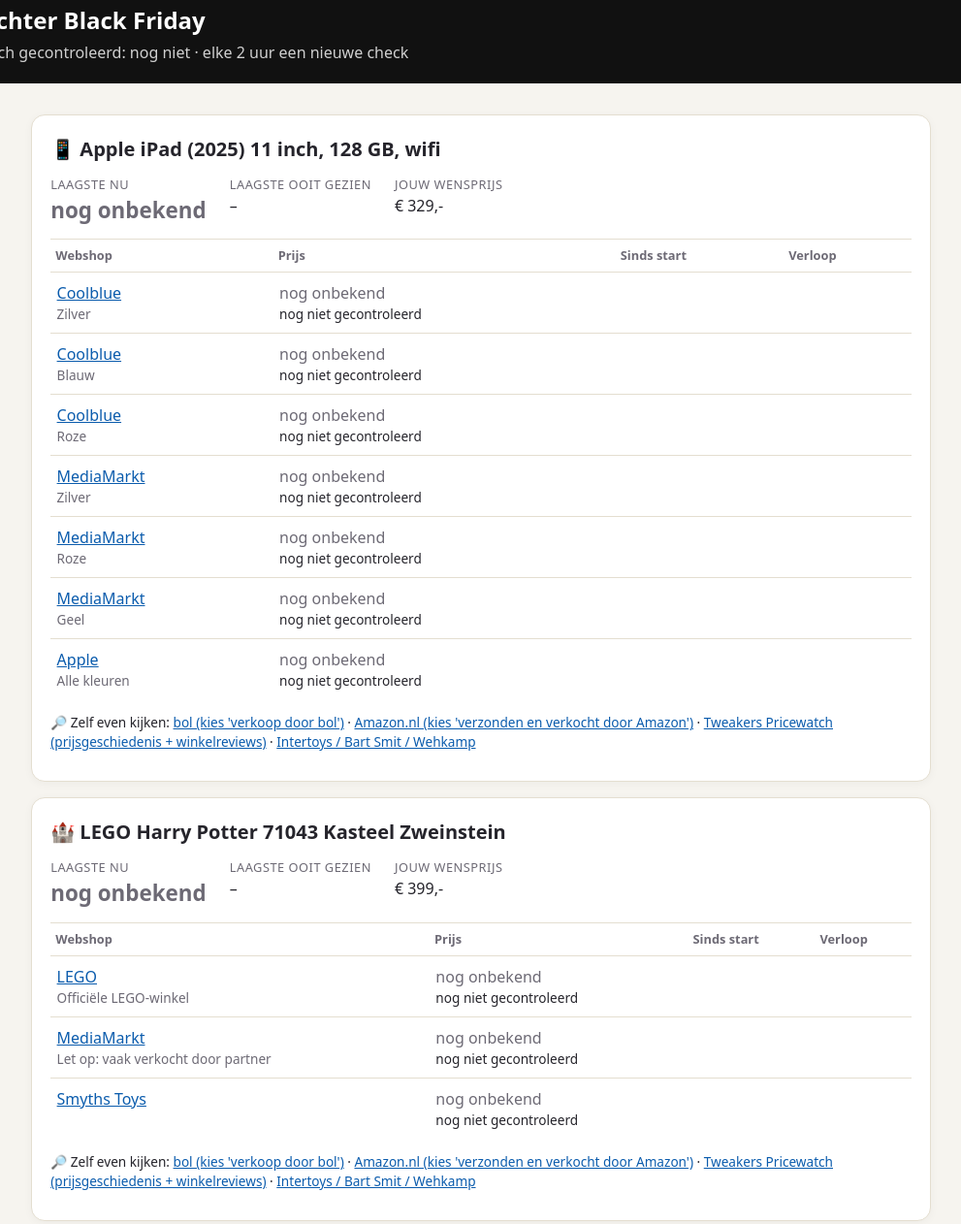
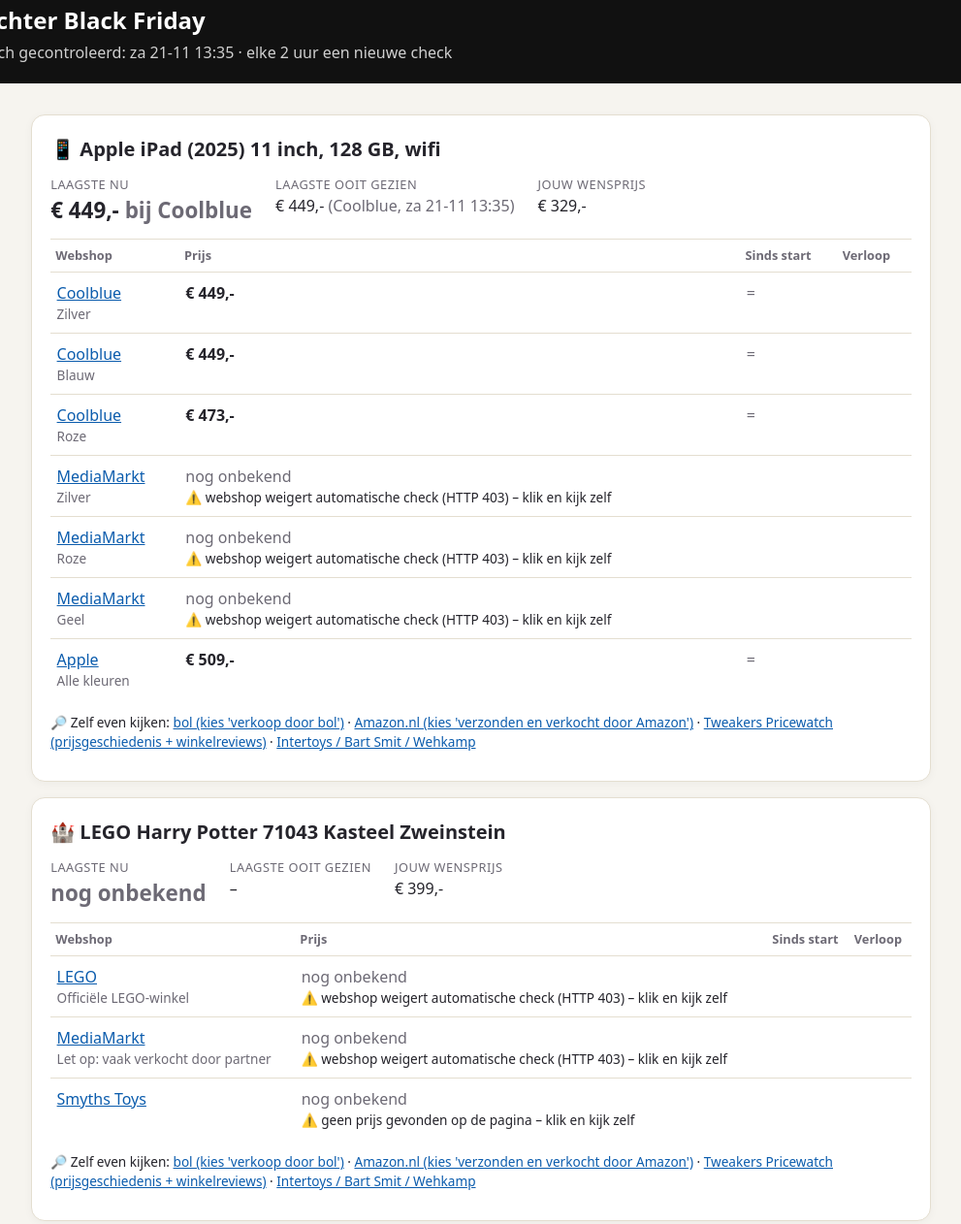
Before and after one commit to Wydo1979/Tess, a plain HTML site: page prijswachter.html in a window 1280 px wide. Shown: the part 16-1278 px from the top of the page at 97% size, without its empty margins (144-1135 px from the left). Drawn offline with Linux system fonts and the light colour scheme.

Commit message:
Prijswachter: prijzen bijgewerkt

```diff
--- a/prijswachter.html
+++ b/prijswachter.html
@@ -42,15 +42,15 @@
 <body>
 <header>
   <h1>🛍️ Prijswachter Black Friday</h1>
-  <p>Laatst automatisch gecontroleerd: nog niet · elke 2 uur een nieuwe check</p>
+  <p>Laatst automatisch gecontroleerd: za 21-11 13:35 · elke 2 uur een nieuwe check</p>
 </header>
 <main>
 
     <section class="kaart">
       <h2>📱 Apple iPad (2025) 11 inch, 128 GB, wifi</h2>
       <div class="cijfers">
-        <div><div class="label">Laagste nu</div><div class="groot"><span class="zacht">nog onbekend</span></div></div>
-        <div><div class="label">Laagste ooit gezien</div><div>–</div></div>
+        <div><div class="label">Laagste nu</div><div class="groot">€ 449,- <span class="zacht">bij Coolblue</span></div></div>
+        <div><div class="label">Laagste ooit gezien</div><div>€ 449,- <span class="zacht">(Coolblue, za 21-11 13:35)</span></div></div>
         <div><div class="label">Jouw wensprijs</div><div>€ 329,-</div></div>
       </div>
       <table>
@@ -59,50 +59,50 @@
           <tr>
             <td><a href="https://www.coolblue.nl/product/960489/apple-ipad-2025-11-inch-128gb-wifi-zilver.html" target="_blank" rel="noopener">Coolblue</a>
                 <div class="zacht klein">Zilver</div></td>
-            <td><span class="zacht">nog onbekend</span><div class="klein">nog niet gecontroleerd</div></td>
-            <td></td>
+            <td><strong>€ 449,-</strong><div class="klein"></div></td>
+            <td><span class="zacht">=</span></td>
             <td></td>
           </tr>
           <tr>
             <td><a href="https://www.coolblue.nl/product/961491/apple-ipad-2025-11-inches-128gb-wifi-blue.html" target="_blank" rel="noopener">Coolblue</a>
                 <div class="zacht klein">Blauw</div></td>
-            <td><span class="zacht">nog onbekend</span><div class="klein">nog niet gecontroleerd</div></td>
-            <td></td>
+            <td><strong>€ 449,-</strong><div class="klein"></div></td>
+            <td><span class="zacht">=</span></td>
             <td></td>
           </tr>
           <tr>
             <td><a href="https://www.coolblue.nl/product/961493/apple-ipad-2025-11-inches-128gb-wifi-pink.html" target="_blank" rel="noopener">Coolblue</a>
                 <div class="zacht klein">Roze</div></td>
-            <td><span class="zacht">nog onbekend</span><div class="klein">nog niet gecontroleerd</div></td>
-            <td></td>
+            <td><strong>€ 473,-</strong><div class="klein"></div></td>
+            <td><span class="zacht">=</span></td>
             <td></td>
           </tr>
           <tr>
             <td><a href="https://www.mediamarkt.nl/nl/product/_apple-ipad-a16-11-inch-128-gb-silver-wi-fi-1880425.html" target="_blank" rel="noopener">MediaMarkt</a>
                 <div class="zacht klein">Zilver</div></td>
-            <td><span class="zacht">nog onbekend</span><div class="klein">nog niet gecontroleerd</div></td>
+            <td><span class="zacht">nog onbekend</span><div class="klein">⚠️ webshop weigert automatische check (HTTP 403) – klik en kijk zelf</div></td>
             <td></td>
             <td></td>
           </tr>
           <tr>
             <td><a href="https://www.mediamarkt.nl/nl/product/_apple-ipad-a16-11-inch-128-gb-pink-wi-fi-1880419.html" target="_blank" rel="noopener">MediaMarkt</a>
                 <div class="zacht klein">Roze</div></td>
-            <td><span class="zacht">nog onbekend</span><div class="klein">nog niet gecontroleerd</div></td>
+            <td><span class="zacht">nog onbekend</span><div class="klein">⚠️ webshop weigert automatische check (HTTP 403) – klik en kijk zelf</div></td>
             <td></td>
             <td></td>
           </tr>
           <tr>
             <td><a href="https://www.mediamarkt.nl/nl/product/_apple-ipad-a16-11-inch-128-gb-yellow-wi-fi-1880421.html" target="_blank" rel="noopener">MediaMarkt</a>
                 <div class="zacht klein">Geel</div></td>
-            <td><span class="zacht">nog onbekend</span><div class="klein">nog niet gecontroleerd</div></td>
+            <td><span class="zacht">nog onbekend</span><div class="klein">⚠️ webshop weigert automatische check (HTTP 403) – klik en kijk zelf</div></td>
             <td></td>
             <td></td>
           </tr>
           <tr>
             <td><a href="https://www.apple.com/nl/shop/buy-ipad/ipad" target="_blank" rel="noopener">Apple</a>
                 <div class="zacht klein">Alle kleuren</div></td>
-            <td><span class="zacht">nog onbekend</span><div class="klein">nog niet gecontroleerd</div></td>
-            <td></td>
+            <td><strong>€ 509,-</strong><div class="klein"></div></td>
+            <td><span class="zacht">=</span></td>
             <td></td>
           </tr></tbody>
       </table>
@@ -121,21 +121,21 @@
           <tr>
             <td><a href="https://www.lego.com/nl-nl/product/71043" target="_blank" rel="noopener">LEGO</a>
                 <div class="zacht klein">Officiële LEGO-winkel</div></td>
-            <td><span class="zacht">nog onbekend</span><div class="klein">nog niet gecontroleerd</div></td>
+            <td><span class="zacht">nog onbekend</span><div class="klein">⚠️ webshop weigert automatische check (HTTP 403) – klik en kijk zelf</div></td>
             <td></td>
             <td></td>
           </tr>
           <tr>
             <td><a href="https://www.mediamarkt.nl/nl/product/_lego-lego-harry-potter-kasteel-zweinstein-71043-bouwset-multicolor-107855348.html" target="_blank" rel="noopener">MediaMarkt</a>
                 <div class="zacht klein">Let op: vaak verkocht door partner</div></td>
-            <td><span class="zacht">nog onbekend</span><div class="klein">nog niet gecontroleerd</div></td>
+            <td><span class="zacht">nog onbekend</span><div class="klein">⚠️ webshop weigert automatische check (HTTP 403) – klik en kijk zelf</div></td>
             <td></td>
             <td></td>
           </tr>
           <tr>
             <td><a href="https://www.smythstoys.com/nl/nl-nl/speelgoed/lego/lego-harry-potter/lego-harry-potter-71043-kasteel-zweinstein-set/p/169928" target="_blank" rel="noopener">Smyths Toys</a>
                 <div class="zacht klein"></div></td>
-            <td><span class="zacht">nog onbekend</span><div class="klein">nog niet gecontroleerd</div></td>
+            <td><span class="zacht">nog onbekend</span><div class="klein">⚠️ geen prijs gevonden op de pagina – klik en kijk zelf</div></td>
             <td></td>
             <td></td>
           </tr></tbody>
```
Also changed, not shown: prijswachter/geschiedenis.json (+71 -1 lines).
